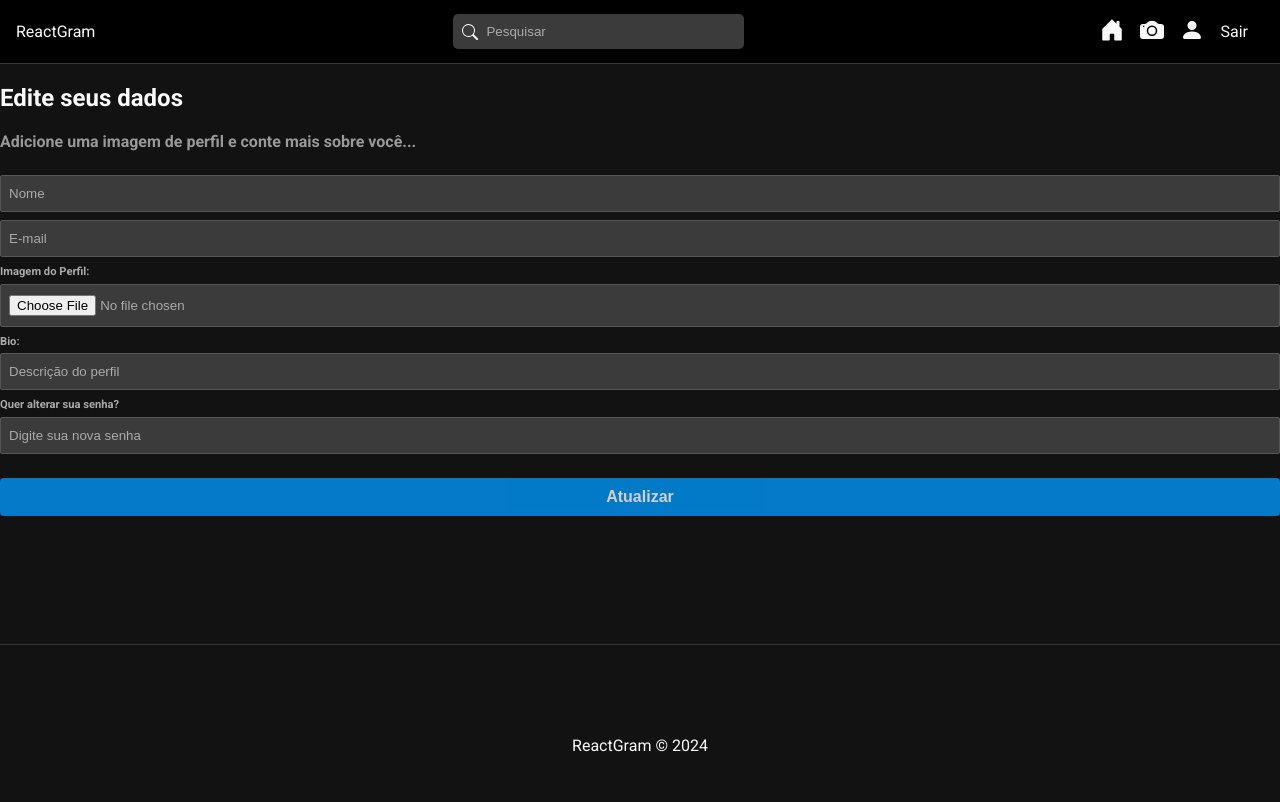
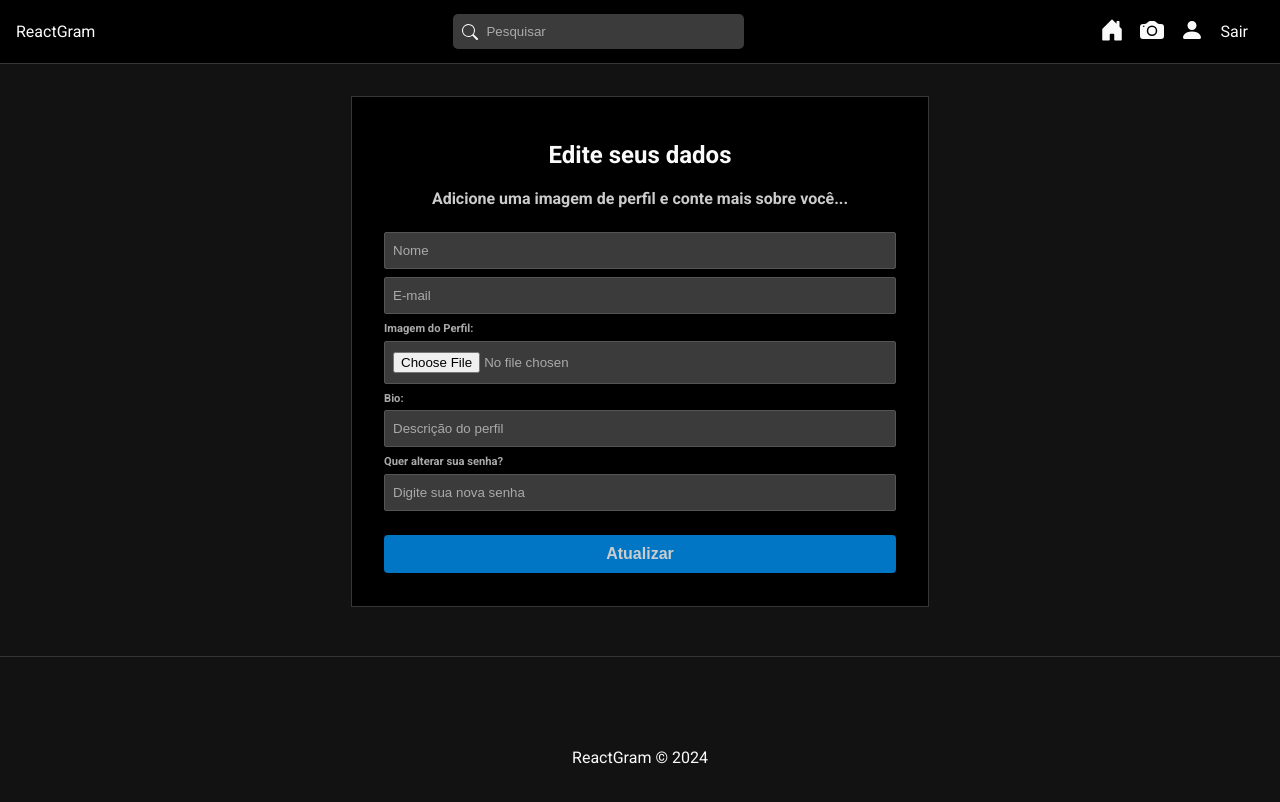
Before and after one commit to 1Luis-Amaro/ReactGram, a React (Create React App) app in the folder frontend/: page /profile in a window 1280 px wide. Shown: the top 802 px of the page. Built offline with nearby package versions, Linux system fonts and the light colour scheme; sample sign-in values are in the browser's storage.

Commit message:
Projeto ReactGram / 57 - CSS página de edição de perfil

```diff
--- a/frontend/src/pages/EditProfile/EditProfile.css
+++ b/frontend/src/pages/EditProfile/EditProfile.css
@@ -0,0 +1,19 @@
+#edit-profile {
+    border: 1px solid #363636;
+    background-color: #000;
+    padding: 1.5em 2em;
+    max-width: 40%;
+    margin: 2em auto;
+    text-align: center;
+}
+
+.subtitle {
+    color: #ccc;
+}
+
+.profile-image {
+    width: 150px;
+    height: 150px;
+    border-radius: 50%;
+    margin-bottom: 1em;
+}
```
